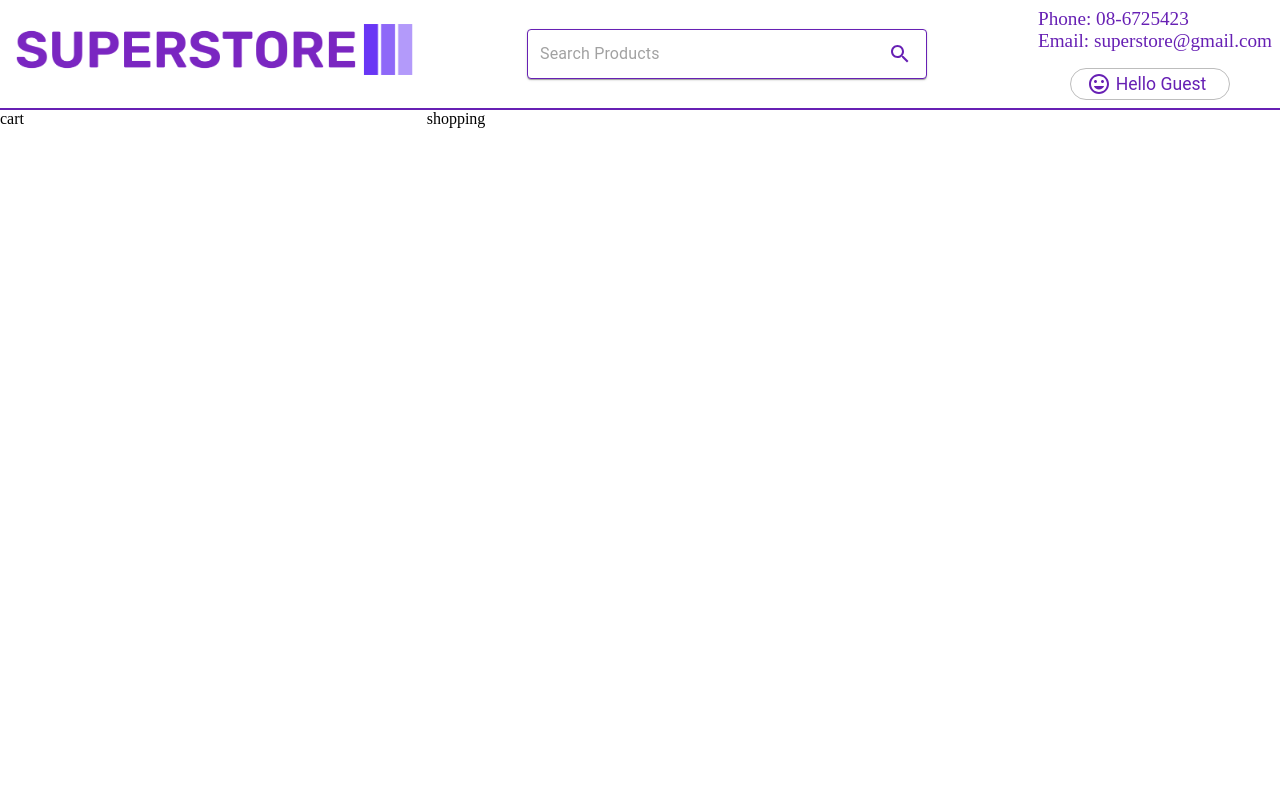
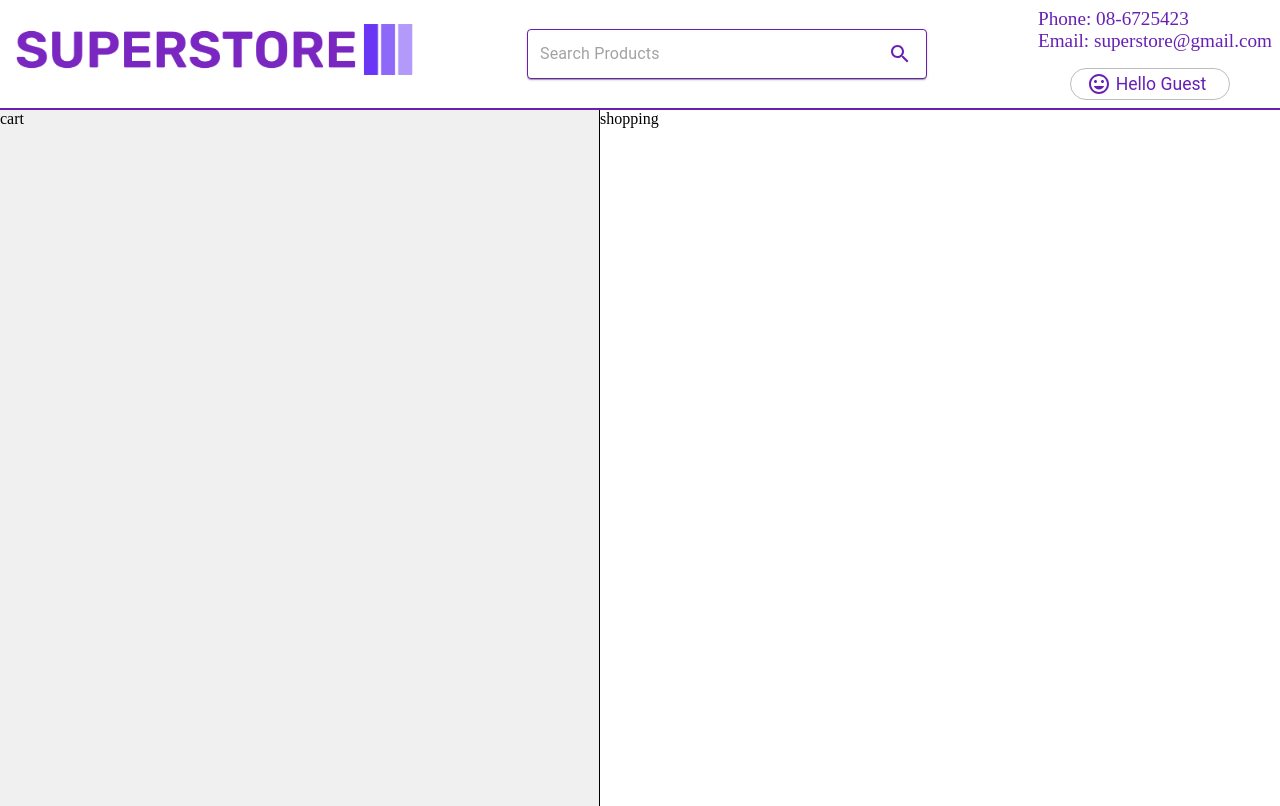
Before and after one commit to ilan-moroz/Project-Store, a React (Create React App) app in the folder Client/: page /shopping in a window 1280 px wide. Built offline with nearby package versions, Linux system fonts and the light colour scheme.

Commit message:
cart resizble

```diff
--- a/Client/package.json
+++ b/Client/package.json
@@ -16,6 +16,7 @@
     "@types/react": "^18.2.16",
     "@types/react-dom": "^18.2.7",
     "axios": "^1.4.0",
+    "re-resizable": "^6.9.9",
     "react": "^18.2.0",
     "react-dom": "^18.2.0",
     "react-hook-form": "^7.45.2",
--- a/Client/src/pages/shopping/Shopping.tsx
+++ b/Client/src/pages/shopping/Shopping.tsx
@@ -1,9 +1,17 @@
 import "./shopping.css";
+import { Resizable } from "re-resizable";
 
 const Shopping = () => {
   return (
     <div className="shopping">
-      <div className="shopping__cart">cart</div>
+      <Resizable
+        defaultSize={{
+          width: 600,
+          height: "100%",
+        }}
+      >
+        <div className="shopping__cart">cart</div>
+      </Resizable>
       <div className="shopping__main">shopping</div>
     </div>
   );
--- a/Client/src/pages/shopping/shopping.css
+++ b/Client/src/pages/shopping/shopping.css
@@ -1,6 +1,14 @@
 .shopping {
   display: grid;
   grid-template-columns: repeat(3, 1fr);
+  height: 87vh;
+  overflow: hidden;
+}
+
+@media (min-width: 1800px) {
+  .shopping {
+    height: 91.8vh;
+  }
 }
 
 .shopping > .shopping__cart {
@@ -10,3 +18,16 @@
 .shopping > .shopping__main {
   grid-column: span 2;
 }
+
+.shopping__cart {
+  background-color: #f0f0f0;
+  overflow: auto;
+  height: 100%;
+  border-right: 1px solid black;
+}
+
+.shopping__main {
+  width: 100vw;
+  height: 100%;
+  overflow: auto;
+}
```
Also changed, not shown: 1 other file (tests, documents, lock files or other folders).
